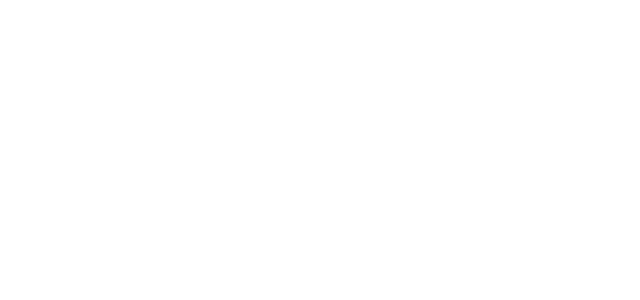
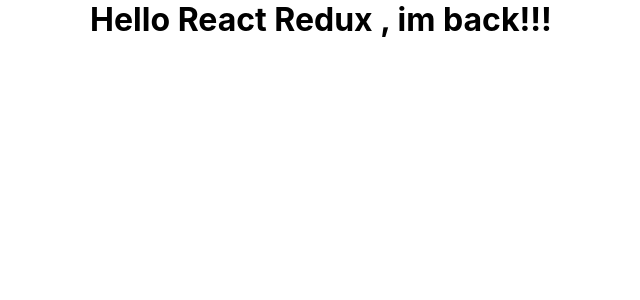
Before and after one commit to AravindMurgan/Gmail_react_redux_firebase, a React (Create React App) app: page / in a window 1280 px wide. Shown: the top 300 px of the page, without its empty margins (319-959 px from the left). Built offline with nearby package versions, Linux system fonts and the light colour scheme.

Commit message:
cleanup-done, now onto header

```diff
--- a/src/App.js
+++ b/src/App.js
@@ -1,12 +1,12 @@
 import React from 'react';
-import logo from './logo.svg';
-import { Counter } from './features/counter/Counter';
 import './App.css';
+import Header from './components/Header/Header';
 
 function App() {
   return (
     <div className="App">
-
+      <h1>Hello React Redux , im back!!!</h1>
+      <Header />
     </div>
   );
 }
--- /dev/null
+++ b/src/components/Header/Header.js
@@ -0,0 +1,12 @@
+import React from 'react'
+import './Header.css';
+
+function Header() {
+    return (
+        <div>
+
+        </div>
+    )
+}
+
+export default Header
```
Also changed, not shown: src/components/Header/Header.css (added), src/logo.svg (deleted).
